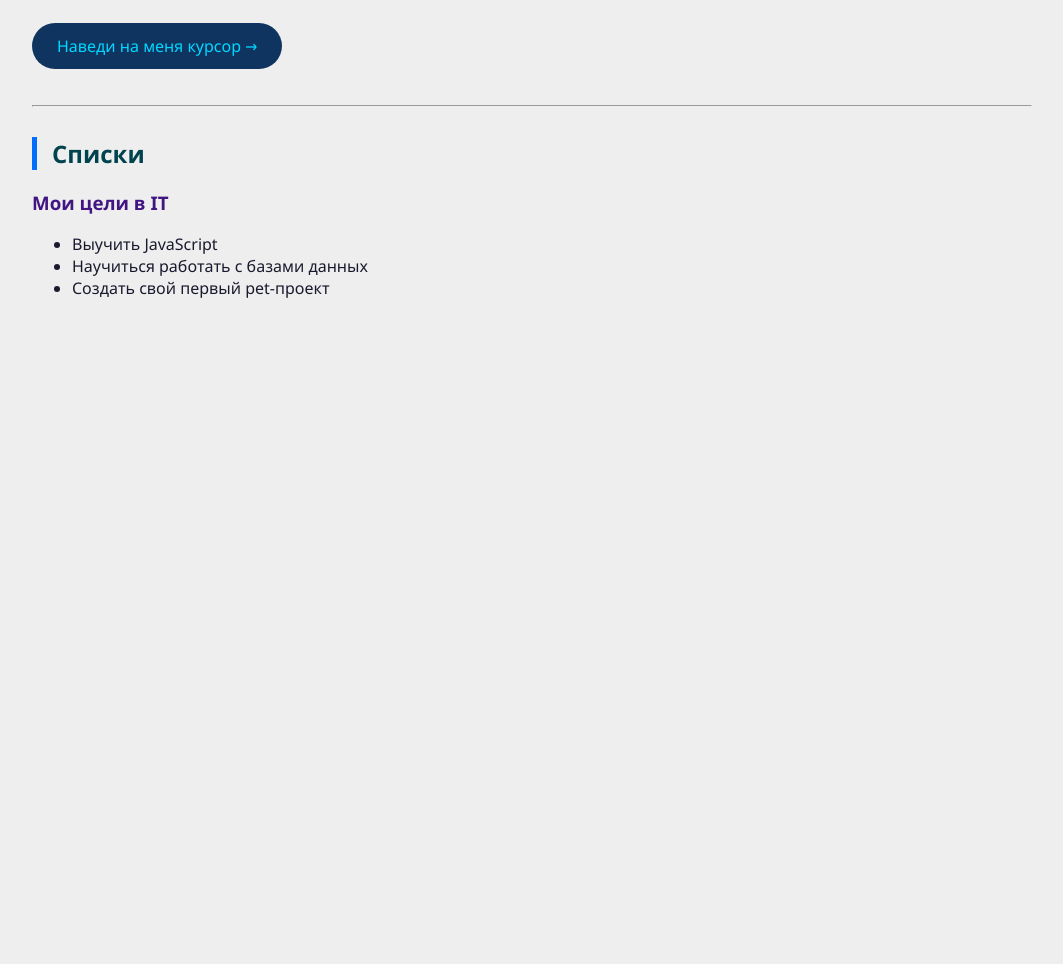
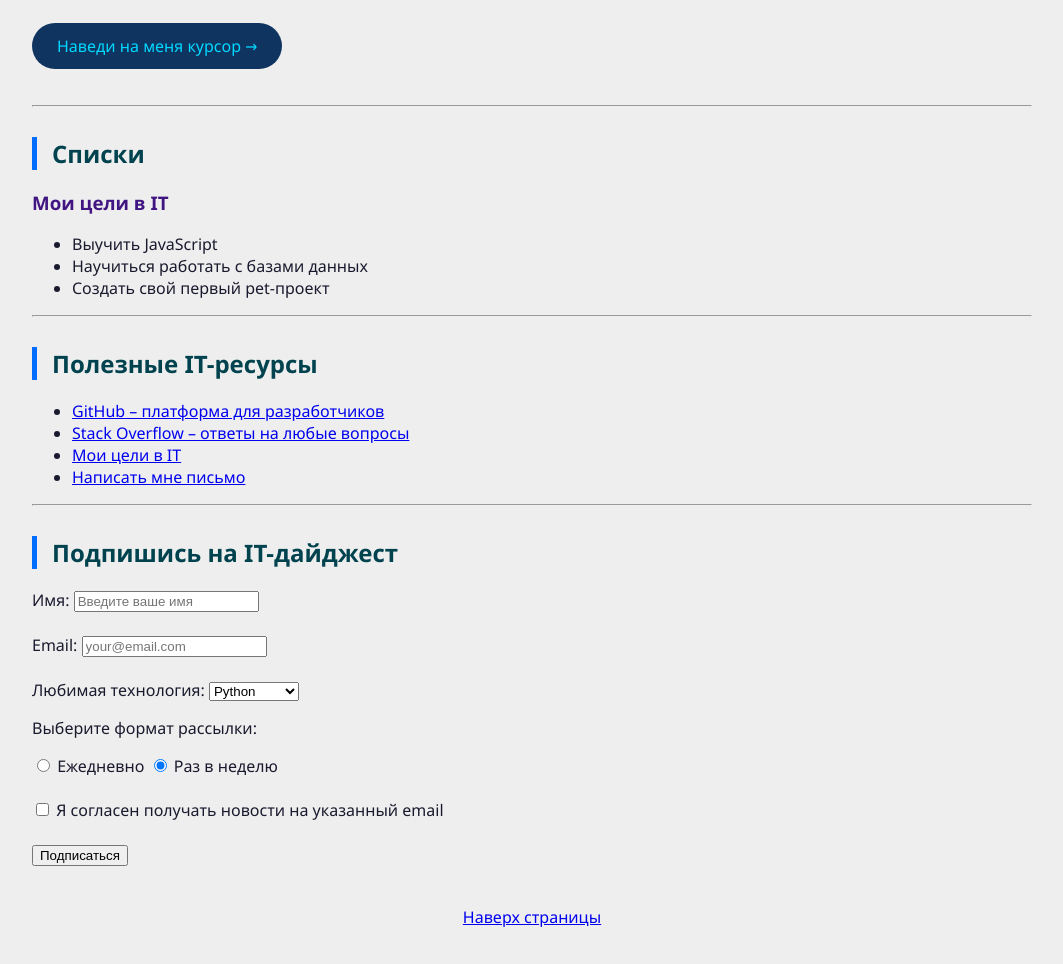
Before and after one commit to arinaaakk/my_it_blog, a plain HTML site: page index.html in a window 1280 px wide. Shown: the part 3047-4011 px from the top of the page, without its empty margins (108-1171 px from the left). Before the commit the page ends 3382 px from the top, so only its background shows below. Drawn offline with Linux system fonts and the light colour scheme.

Commit message:
Update index.html
3 коммит работа завершена

```diff
--- a/index.html
+++ b/index.html
@@ -8,6 +8,7 @@
     <link rel="stylesheet" href="styles/style.css">
 </head>
 <body>
+    <a id="top"></a>
     <div>
         <h1 style="display:flex;align-items:center;justify-content:center;gap:5px;"><img src="icon site 50x50.png" alt=""> Мой IT-блог</h1>
     </div>
@@ -169,12 +170,54 @@
 </p>
 <hr>
 <h2>Списки</h2>
-<h3>Мои цели в IT</h3>
+<h3 id="goals">Мои цели в IT</h3>
 <ul>
     <li>Выучить JavaScript</li>
     <li>Научиться работать с базами данных</li>
     <li>Создать свой первый pet-проект</li>
 </ul>
+<hr>
+<h2>Полезные IT-ресурсы</h2>
+<ul>
+  <li><a href="https://github.com" target="_blank">GitHub – платформа для разработчиков</a></li>
+  <li><a href="https://stackoverflow.com" target="_blank">Stack Overflow – ответы на любые вопросы</a></li>
+  <li><a href="#goals">Мои цели в IT</a></li>
+  <li><a href="mailto:my.it.email@example.com">Написать мне письмо</a></li>
+</ul>
+<hr>
+<h2>Подпишись на IT-дайджест</h2>
+<form action="#" method="post" class="subscribe-form">
+    <label for="name">Имя:</label>
+    <input type="text" id="name" name="name" placeholder="Введите ваше имя" required>
+    <br><br>
+
+    <label for="email">Email:</label>
+    <input type="email" id="email" name="email" placeholder="your@email.com" required>
+    <br><br>
+
+    <label for="tech">Любимая технология:</label>
+    <select id="tech" name="tech">
+    <option value="python">Python</option>
+    <option value="javascript">JavaScript</option>
+    <option value="html-css">HTML/CSS</option>
+    <option value="java">Java</option>
+    </select>
+
+    <p>Выберите формат рассылки:</p>
+    <input type="radio" id="daily" name="frequency" value="daily">
+    <label for="daily">Ежедневно</label>
+    <input type="radio" id="weekly" name="frequency" value="weekly" checked>
+    <label for="weekly">Раз в неделю</label>
+
+    <br><br>
+    <input type="checkbox" id="agree" required>
+    <label for="agree">Я согласен получать новости на указанный email</label>
+    <br><br>
+    <button type="submit">Подписаться</button>
+</form>
+<p style="text-align: center; margin-top: 40px;">
+    <a href="#top" class="up-button"> Наверх страницы </a>
+</p>
 </body>
 </html>
 <!-- Чем отличается #special-card от .card в CSS?
```
